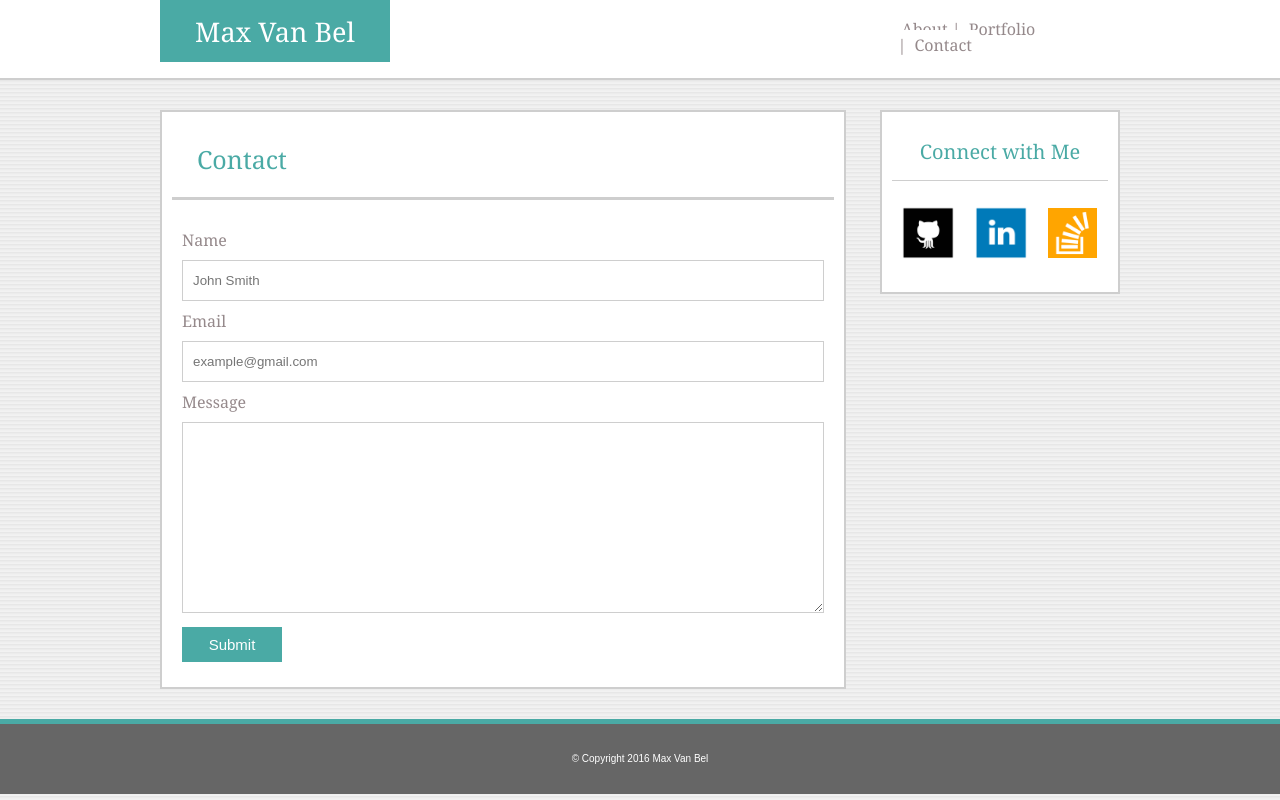
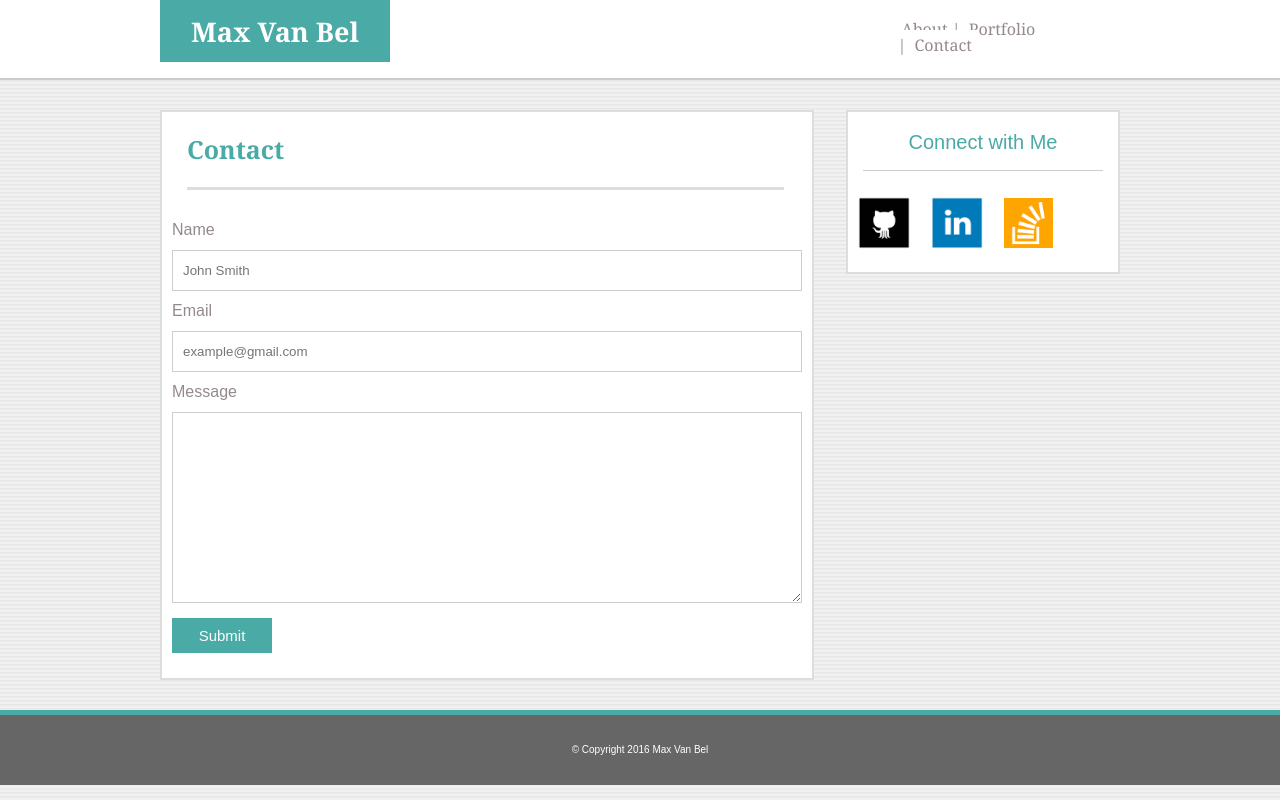
Before and after one commit to mdvb1001/Basic-Portfolio, a PHP site: page /contact.html in a window 1280 px wide. Run offline with PHP 8.4, Linux system fonts and the light colour scheme.

Commit message:
latest stuff

```diff
--- a/assets/css/style.css
+++ b/assets/css/style.css
@@ -5,11 +5,12 @@ body {
     position: static;
     font-family: 'Arial', 'Helvetica Neue', Helvetica, sans-serif;
     background-image: url('../images/shl.png');
+    color: #777777;
 }
 
 header {
     font-family:'Georgia', Times, Times New Roman, serif;
-    border-bottom: 2px solid #cecece;
+    border-bottom: 2px solid #cccccc;
     background: #ffffff;
     max-width: 100%;
     margin-bottom: 30px;
@@ -29,6 +30,7 @@ header {
     background-color: #4aaaa5;
     float: left;
     font-size:27px;
+    font-weight: bold;
     position: static;
     text-align: center;
     font-family:'Georgia', Times, Times New Roman, serif;
@@ -65,20 +67,23 @@ header {
 
 .content {
     float: left;
-    width: 69%;
-    border: 2px solid #cecece;
+    max-width: 650px;
+    border: 2px solid #dddddd;
     overflow: hidden;
     background: white;
     margin-bottom: 30px;
-    padding: 10px;
+
 }
 
 .container-2 {
     font-family: 'Georgia', Times, Times New Roman, serif;
     font-size: 25px;
+    font-weight: bold;
+    max-width: 597px;
     color: #4aaaa5;
-    padding: 25px;
-    border-bottom: 3px solid #cecece;
+    padding: 25px 0px 25px 0px;
+    margin-left: 25px;
+    border-bottom: 3px solid #dddddd;
 
 
 }
@@ -93,15 +98,16 @@ header {
     line-height: 30px;
     padding-left: 5px;
     padding-top: 18px;
+    font-size: 15px;
 }
 
 
 
 .buzz {
-    font-family: 'Georgia', Times, Times New Roman, serif;
+    font-family: 'Arial', 'Helvetica Neue', Helvetica, sans-serif;
     clear: both;
     width: 960px;
-    background: #eee;
+    background: #ffffff;
     margin: 0 auto;
     background: none;
 
@@ -109,19 +115,21 @@ header {
 
 .side {
     float: right;
-    width: 22.5%;
-    padding: 10px;
+    width: 270px;
+    padding: 0px;
     height: 160px;
     background: #fff;
-    border: 2px solid #cecece;
+    border: 2px solid #dddddd;
     text-align: center;
     display: inline-block;
 }
 
 .side-title {
+    width: 240px;
     border-bottom: 1px solid #cecece;
     margin-bottom: 15px;
     margin-top: 20px;
+    margin-left: 15px;
     padding-bottom: 18px;
     font-size: 20px;
     color: #4aaaa5;
@@ -159,10 +167,13 @@ input[type=submit] {
 
 }
 
+/* .form is similar to .content for index and portfolio ...
+should probably delete this selector... */
+
 .form {
     float: left;
-    width: 69%;
-    border: 2px solid #cecece;
+    width: 650px;
+    border: 2px solid #dddddd;
     overflow: hidden;
     background: white;
     padding-top: 50px;
--- a/contact.html
+++ b/contact.html
@@ -22,7 +22,7 @@
         <div class=side-title>Connect with Me</div>
           <a href="https://github.com/mdvb1001" target="_blank"><img class="icon" src="assets/images/1475661936_github_square_black.png" alt="github" width="55px" height="55px"></a><a href="https://www.linkedin.com/in/max-van-bel-75152211?authType=NAME_SEARCH&authToken=GFng&locale=en_US&trk=tyah&trkInfo=clickedVertical%3Amynetwork%2CclickedEntityId%3A40107949%2CauthType%3ANAME_SEARCH%2Cidx%3A1-1-1%2CtarId%3A1475730710819%2Ctas%3Amax" target="_blank"><img class="icon" src="assets/images/1475661922_linkedin_square_color.png" alt="linkedin" width="55px" height="55px"></a><a href="http://stackoverflow.com/users/6719957/user6719957" target="_blank"><img id="special" src="assets/images/1475661878_stackoverflow.png" alt="stackoverflow" width="49.5px" height="49.5px"></a>
       </aside>
-      <form class="form">
+      <form class="content">
         <h1 class="container-2">Contact</h1>
         <br><br>
         <div class=square>
```
